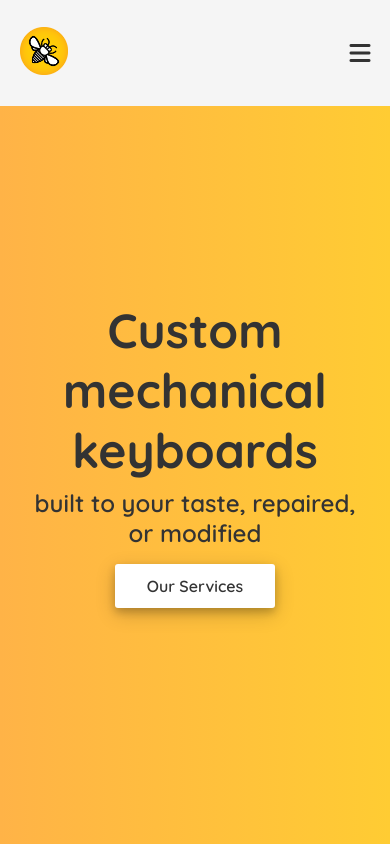
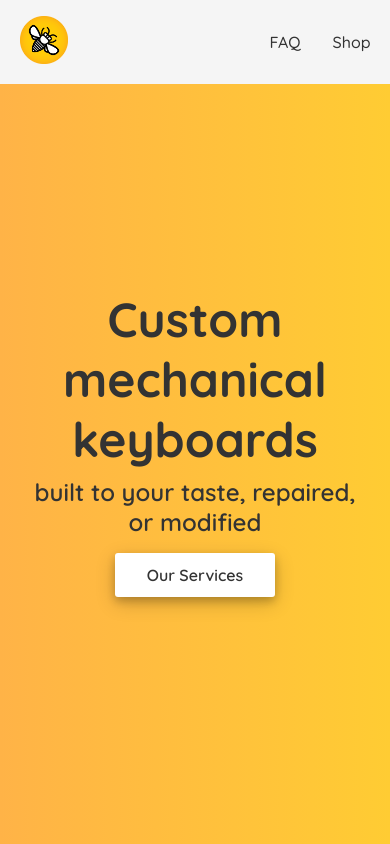
Before and after one commit to miugel/apiary, a React (Create React App) app: page / in a window 390 px wide. Shown: the top 844 px of the page. Built offline with nearby package versions, Linux system fonts and the light colour scheme; grey boxes are pictures that could not be loaded.

Commit message:
home page completed for all mobile platforms

```diff
--- a/src/components/Footer.js
+++ b/src/components/Footer.js
@@ -4,13 +4,14 @@ import styled from 'styled-components';
 const FooterContainer = styled.div`
     height: 15vh;
     display: flex;
+    justify-content: center;
     align-items: center;
 
     .footer-container {
-        margin: 0 auto;
+        width: 90%;
         display: flex;
         flex-direction: column;
-        justify-content: space-between;
+        justify-content: center;
         align-items: center;
 
         .icons {
@@ -35,6 +36,13 @@ const FooterContainer = styled.div`
             color: #333;
         }
     }
+
+    @media (min-width: 375px) {
+        .footer-container {
+            flex-direction: row;
+            justify-content: space-between;
+        }
+    }
 `
 
 const Footer = () => {
--- a/src/components/Header.js
+++ b/src/components/Header.js
@@ -4,49 +4,6 @@ import styled from 'styled-components';
 import logo from '../img/logo.png';
 
 const HeaderContainer = styled.div`
-    // height: 10vh;
-    // width: 972.8px;
-    // margin: 0 auto;
-    // display: flex;
-    // justify-content: space-between;
-    // align-items: center;
-
-    // a {
-    //     img {
-    //         height: 64px;
-    //     }
-    // }
-
-    // nav {
-    //     display: flex;
-    //     align-items: center;
-
-    //     p {
-    //         margin-left: 48px;
-    //         font-size: 1rem;
-    //         font-weight: 500;
-    //         color: #333;
-    //         cursor: pointer;
-    //         transition: 0.25s;
-
-    //         :hover {
-    //             color: darkgray;
-    //         }
-    //     }
-
-    //     i {
-    //         margin-left: 48px;
-    //         font-size: 1.25rem;
-    //         color: #333;
-    //         cursor: pointer;
-    //         transition: 0.25s;
-
-    //         :hover {
-    //             color: darkgray;
-    //         }
-    //     }
-    // }
-
     height: 12.5vh;
     width: 90%;
     margin: 0 auto;
@@ -63,6 +20,7 @@ const HeaderContainer = styled.div`
     .fa-bars {
         font-size: 1.5rem;
         color: #333;
+        cursor: pointer;
     }
 
     nav {
@@ -71,12 +29,16 @@ const HeaderContainer = styled.div`
             list-style-type: none;
 
             li {
-                margin-left: 16px;
+                margin-left: 32px;
                 font-size: 1rem;
                 font-weight: 500;
                 color: #333;
             }
         }
+    }
+
+    @media (min-width: 375px) {
+        height: 10vh;
     }
 `
 
@@ -84,14 +46,14 @@ const Header = () => {
     return (
         <HeaderContainer>
             <Link to='/'><img src={logo} alt='apiary keyboards logo'/></Link>
-            <i className="fas fa-bars"></i>
-            {/* <nav className='middle-nav'>
+            {/* <i className="fas fa-bars"></i> */}
+            <nav>
                 <ul>
                     <li>FAQ</li>
                     <li>Shop</li>
-                    <li>Cart</li>
+                    {/* <li>Cart</li> */}
                 </ul>
-            </nav> */}
+            </nav>
         </HeaderContainer>
     );
 };
--- a/src/components/Home.js
+++ b/src/components/Home.js
@@ -62,9 +62,11 @@ const HomeContainer = styled.div`
     }
 
     .features {
+        margin-bottom: 96px;
+
         .feature-1 {
             height: 50vh;
-            background: linear-gradient(rgba(0, 0, 0, 0.1), rgba(0, 0, 0, 0.1)), url(${feature1});
+            background: linear-gradient(rgba(0, 0, 0, 0.25), rgba(0, 0, 0, 0.25)), url(${feature1});
             background-size: cover;
             background-position: center;
             display: flex;
@@ -89,7 +91,7 @@ const HomeContainer = styled.div`
 
         .feature-2 {
             height: 50vh;
-            background: linear-gradient(rgba(0, 0, 0, 0.1), rgba(0, 0, 0, 0.1)), url(${feature2});
+            background: linear-gradient(rgba(0, 0, 0, 0.25), rgba(0, 0, 0, 0.25)), url(${feature2});
             background-size: cover;
             background-position: center;
             display: flex;
@@ -114,7 +116,7 @@ const HomeContainer = styled.div`
 
         .feature-3 {
             height: 50vh;
-            background: linear-gradient(rgba(0, 0, 0, 0.1), rgba(0, 0, 0, 0.1)), url(${feature3});
+            background: linear-gradient(rgba(0, 0, 0, 0.25), rgba(0, 0, 0, 0.25)), url(${feature3});
             background-size: cover;
             background-position: center;
             display: flex;
@@ -139,7 +141,7 @@ const HomeContainer = styled.div`
 
         .feature-4 {
             height: 50vh;
-            background: linear-gradient(rgba(0, 0, 0, 0.1), rgba(0, 0, 0, 0.1)), url(${feature4});
+            background: linear-gradient(rgba(0, 0, 0, 0.25), rgba(0, 0, 0, 0.25)), url(${feature4});
             background-size: cover;
             background-position: center;
             display: flex;
@@ -166,8 +168,7 @@ const HomeContainer = styled.div`
     .reviews {
         width: 90%;
         margin: 0 auto;
-        margin-top: 64px;
-        margin-bottom: 64px;
+        margin-bottom: 96px;
 
         h3 {
             margin-bottom: 16px;
@@ -188,14 +189,17 @@ const HomeContainer = styled.div`
 
             .reviewer {
                 margin-bottom: 4px;
+                font-weight: 700;
             }
         }
     }
 
     .stream {
-        margin: 64px 0;
+        margin-bottom: 96px;
 
         h3 {
+            width: 90%;
+            margin: 0 auto;
             margin-bottom: 16px;
             font-size: 2rem;
             font-weight: 700;
@@ -212,8 +216,7 @@ const HomeContainer = styled.div`
     .shop {
         width: 90%;
         margin: 0 auto;
-        margin-top: 64px;
-        margin-bottom: 64px;
+        margin-bottom: 96px;
         display: flex;
         flex-direction: column;
         justify-content: center;
@@ -250,6 +253,72 @@ const HomeContainer = styled.div`
 
             :hover {
                 box-shadow: none;
+            }
+        }
+    }
+
+    @media (min-width: 375px) {
+        .landing-container {
+            height: 90vh;
+
+            .landing {
+                height: 85vh;
+            }
+        }
+
+        .features {
+            .feature-1 {
+                height: 60vh;
+
+                p {
+                    font-size: 1.25rem;
+                }
+            }
+
+            .feature-2 {
+                height: 60vh;
+
+                p {
+                    font-size: 1.25rem;
+                }
+            }
+
+            .feature-3 {
+                height: 60vh;
+
+                p {
+                    font-size: 1.25rem;
+                }
+            }
+
+            .feature-4 {
+                height: 60vh;
+
+                p {
+                    font-size: 1.25rem;
+                }
+            }
+        }
+
+        .stream {
+            iframe {
+                height: 210.9375px;
+                width: 375px;
+            }
+        }
+
+        .shop {
+            p {
+                font-size: 1.25rem;
+            }
+        }
+    }
+
+    @media (min-width: 414px) {
+        .stream {
+            iframe {
+                height: 232.875px;
+                width: 414px;
             }
         }
     }
@@ -304,11 +373,11 @@ const Home = () => {
 
             <div className='stream'>
                 <h3>Watch Your Build Streamed Live on Twitch</h3>
-                <iframe src="https://www.youtube.com/embed/oVyNu3pyOdw" frameborder="0" allow="accelerometer; autoplay; encrypted-media; gyroscope; picture-in-picture" allowfullscreen></iframe>
+                <iframe title='stream' src="https://www.youtube.com/embed/oVyNu3pyOdw" frameBorder="0" allow="accelerometer; autoplay; encrypted-media; gyroscope; picture-in-picture" allowFullScreen></iframe>
             </div>
 
             <div className='shop'>
-                <h3>Want to show your support, but don't need or have the cash for a build?</h3>
+                <h3>Don't need a build, but still want to show your support?</h3>
                 <p>Check out our shop and see if anything tickles your fancy!</p>
                 <button>Shop</button>
             </div>
```
